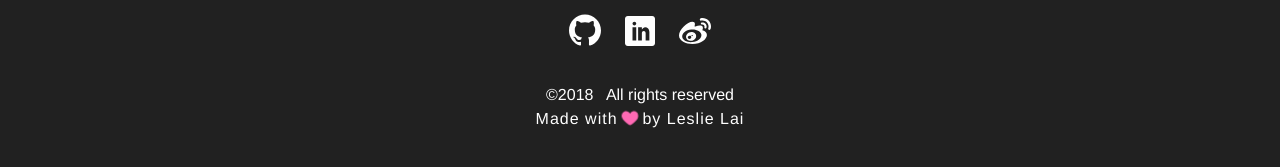
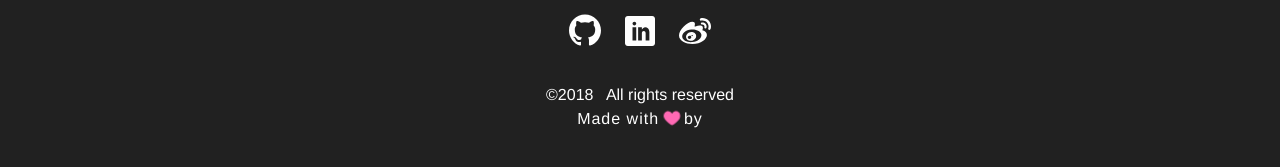
Before and after one commit to lcr/lcr.github.io, a Jekyll site: the page built from index.html, in a window 1280 px wide and 900 px high, scrolled down 2986 px. Shown: the part 709-876 px from the top of the window. Built offline with Jekyll 4.4.1, drawn with Linux system fonts in a browser that asks for light colours; the list of posts is cut into pages by our own code; comment, search, counter and statistics services are not loaded.

Commit message:
description

```diff
--- a/_config.yml
+++ b/_config.yml
@@ -1,8 +1,6 @@
 title: Leslie Lai
 
-author: Leslie Lai
-
-description: Leslie Lai,front end developer living in Guangzhou,writing about CSS and JavaScript(赖灿荣，生活在广州的前端开发者，撰写关于CSS和JavaScript的文章)
+description: Leslie Lai,front end developer,writing mostly about CSS and JavaScript(赖灿荣，前端开发者，主要撰写关于CSS和JavaScript的文章)
 
 baseurl: ""
 url: "https://lcr.github.io"
```
